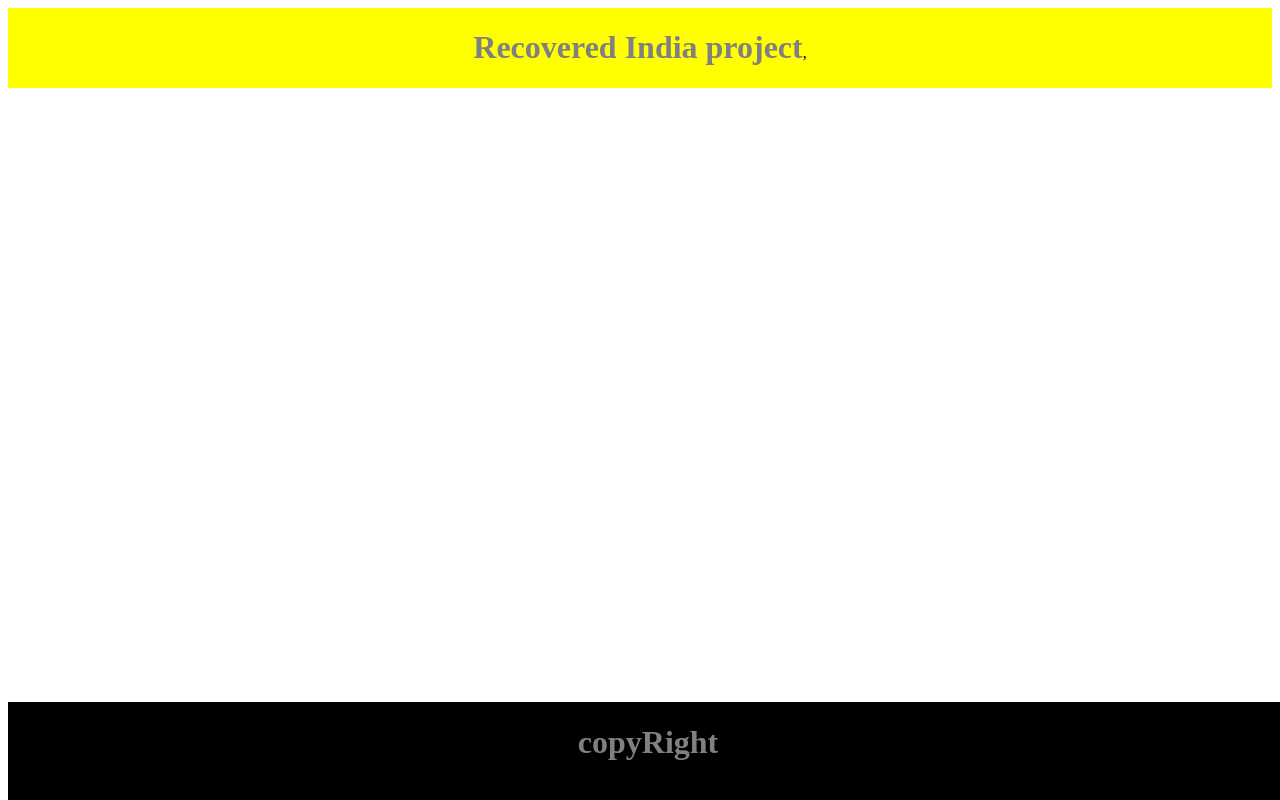
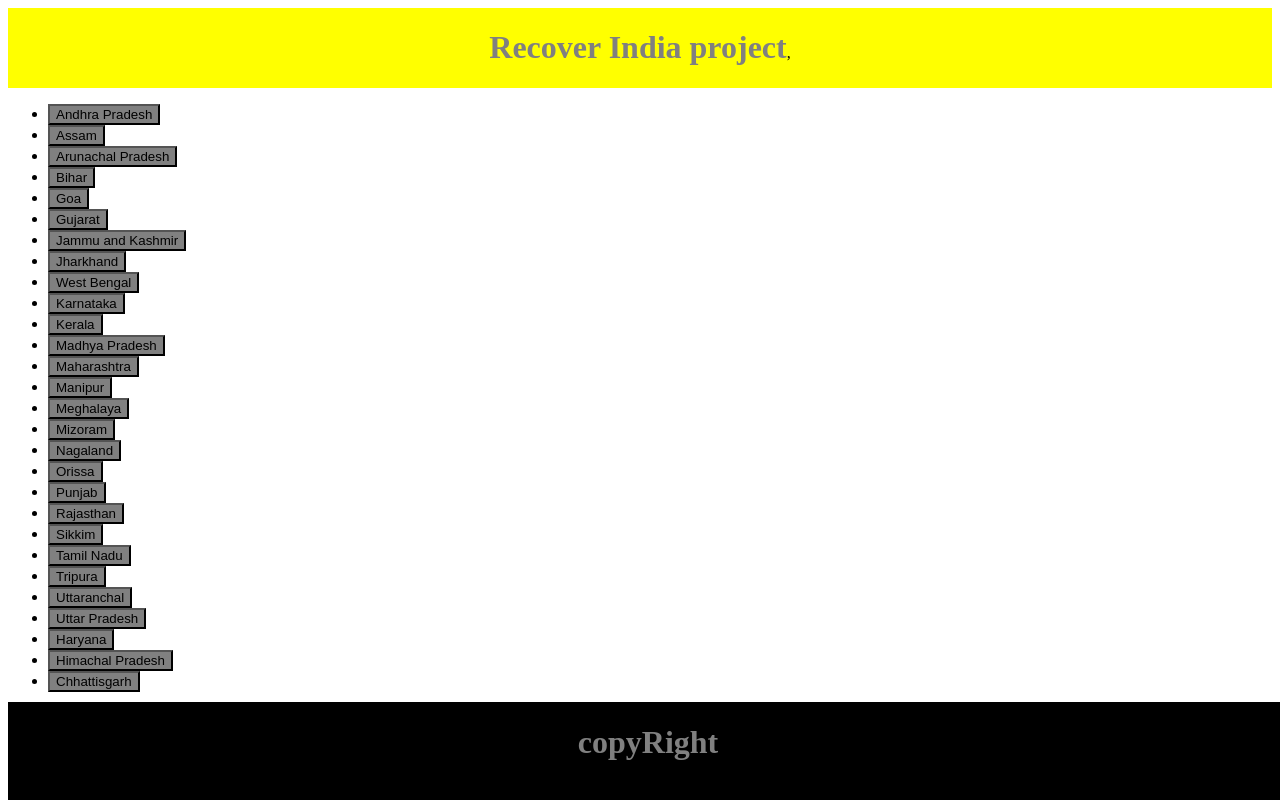
Before and after one commit to The-Unleashed-Club/covid-resources, a React (Create React App) app: page / in a window 1280 px wide. Built offline with nearby package versions, Linux system fonts and the light colour scheme.

Commit message:
list of states
list

```diff
--- a/package.json
+++ b/package.json
@@ -9,6 +9,7 @@
     "react": "^17.0.2",
     "react-dom": "^17.0.2",
     "react-scripts": "4.0.3",
+    "react-scroll": "^1.8.2",
     "web-vitals": "^1.1.1"
   },
   "scripts": {
--- a/src/App.js
+++ b/src/App.js
@@ -1,15 +1,23 @@
 import React from 'react';
 import Header from './components/Header';
-import Footer from './components/Footer'
+import Footer from './components/Footer';
+import Navmenu from './components/states';
+
+const states=['Andhra Pradesh', 'Assam', 'Arunachal Pradesh', 'Bihar', 'Goa', 'Gujarat', 'Jammu and Kashmir', 'Jharkhand', 'West Bengal', 'Karnataka', 'Kerala', 'Madhya Pradesh', 'Maharashtra', 'Manipur', 'Meghalaya', 'Mizoram', 'Nagaland', 'Orissa', 'Punjab', 'Rajasthan', 'Sikkim', 'Tamil Nadu', 'Tripura', 'Uttaranchal', 'Uttar Pradesh', 'Haryana', 'Himachal Pradesh',  'Chhattisgarh'];
+const App = () => {
+  return (
+    <>
+      <Header />
 
 
- const App = () => {
-    return (
-        <>
-          <Header/>
-          <Footer/>
-        </>
-    )
+
+	<Navmenu menuitems = {states} />,
+
+
+
+      <Footer />
+    </>
+  )
 };
 
 
--- a/src/components/Header.jsx
+++ b/src/components/Header.jsx
@@ -5,7 +5,7 @@ import React from 'react'
 const Header = () => {
     return (
         <div style={styles.box}>
-            <h1 style={styles.head}>Recovered India project</h1>,
+            <h1 style={styles.head}>Recover India project</h1>,
         </div>
     )
 };
--- /dev/null
+++ b/src/components/states.jsx
@@ -0,0 +1,41 @@
+import React from 'react';
+import { animateScroll as scroll } from "react-scroll";
+
+// Component that will return an
+// unordered list
+function Navmenu(props)
+{
+	const list = props.menuitems;
+
+	const updatedList = list.map((listItems)=>{
+		return(
+				<li  style={styles.li}key={listItems.toString()}>
+					<button style={styles.btn} onClick>{listItems}</button>
+				</li>
+			);
+	});
+
+	return(
+		<ul style={styles.list}>{updatedList}</ul>
+	);
+};
+
+const styles={
+    list:{
+        scrollBehaviour:'smooth'
+
+
+    },
+    li:{
+        justifyContent: 'spaceAround',
+        scrollBehaviour:'smooth'
+    },
+    btn:{
+        background:'#808080',
+
+    }
+
+};
+
+
+export default Navmenu
```
Also changed, not shown: 1 other file (tests, documents, lock files or other folders).
